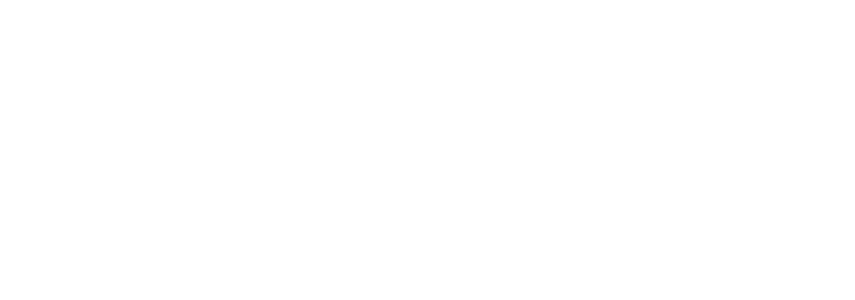
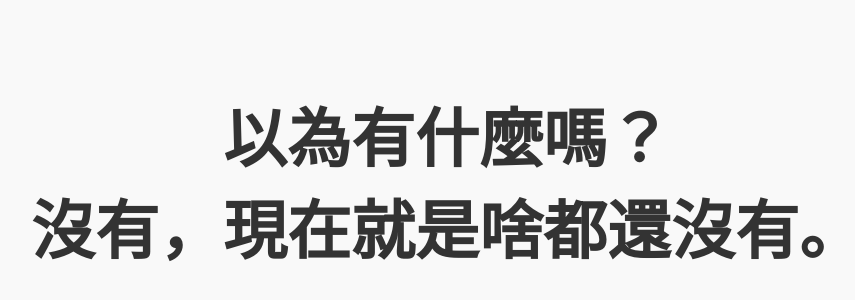
Before and after one commit to Min-987/LittleWorld, a Vue app in the folder little-world/: page / in a window 1280 px wide. Shown: the part 1028-1328 px from the top of the page, without its empty margins (193-1048 px from the left). Before the commit the page ends 816 px from the top, so only its background shows below. Built offline with nearby package versions, Linux system fonts and the light colour scheme.

Commit message:
add second slide page below with animation

```diff
--- a/little-world/src/App.vue
+++ b/little-world/src/App.vue
@@ -1,17 +1,53 @@
 <template>
-  <div class="hello">
+  <div class="base hello">
     <h1>Hello I'm Min!</h1>
   </div>
+  <!-- 其他內容 -->
+   <div id = "_2ndpage"  class="base"  :class="{ visible: is2ndVisible }">
+    <h1>以為有什麼嗎？<br>沒有，現在就是啥都還沒有。</h1>
+   </div>
 </template>
 
 <script>
+import { onMounted } from 'vue';
 export default {
   name: 'App',
+
+  data() {
+    return {
+      is2ndVisible: false, // 控制是否顯示「第二頁」
+    };
+  },
+  setup() {
+    onMounted(() => {
+      window.scrollTo(0, 0);
+    });
+  },
+  methods: {
+    handleScroll() {
+      const aboutMeSection = document.getElementById("_2ndpage");
+      const sectionPosition = aboutMeSection.getBoundingClientRect().top;
+      const screenHeight = window.innerHeight;
+
+      if (sectionPosition < screenHeight - 100) {
+        this.is2ndVisible = true; // 顯示「第二頁」
+        window.removeEventListener("scroll", this.handleScroll); // 停止監聽
+      }
+    },
+  },
+  mounted() {
+    window.scrollTo(0, 0); // 滾動到頂部
+    window.addEventListener("scroll", this.handleScroll);
+  },
+  beforeUnmount() {
+    window.removeEventListener("scroll", this.handleScroll);
+  },
+
 };
 </script>
 
 <style>
-.hello {
+.base {
   display: flex;
   justify-content: center;
   align-items: center;
@@ -31,4 +67,14 @@
   animation: fadeIn 2s ease-in-out; /* 套用動畫 */
   color: #333;
 }
+
+#_2ndpage {
+  opacity: 0;
+}
+
+#_2ndpage.visible {
+  opacity: 1;
+  animation: fadeIn 2s ease-in-out;
+  color: #333;
+}
 </style>
```
